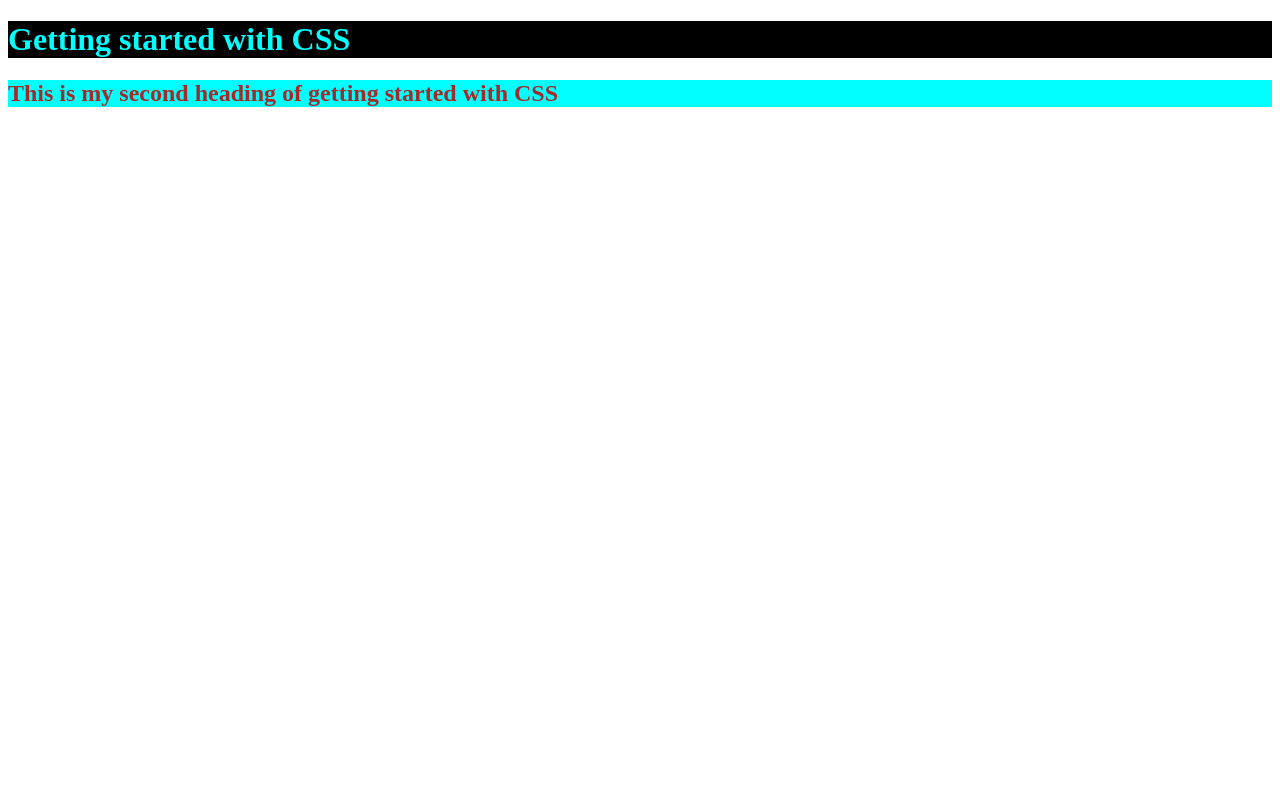
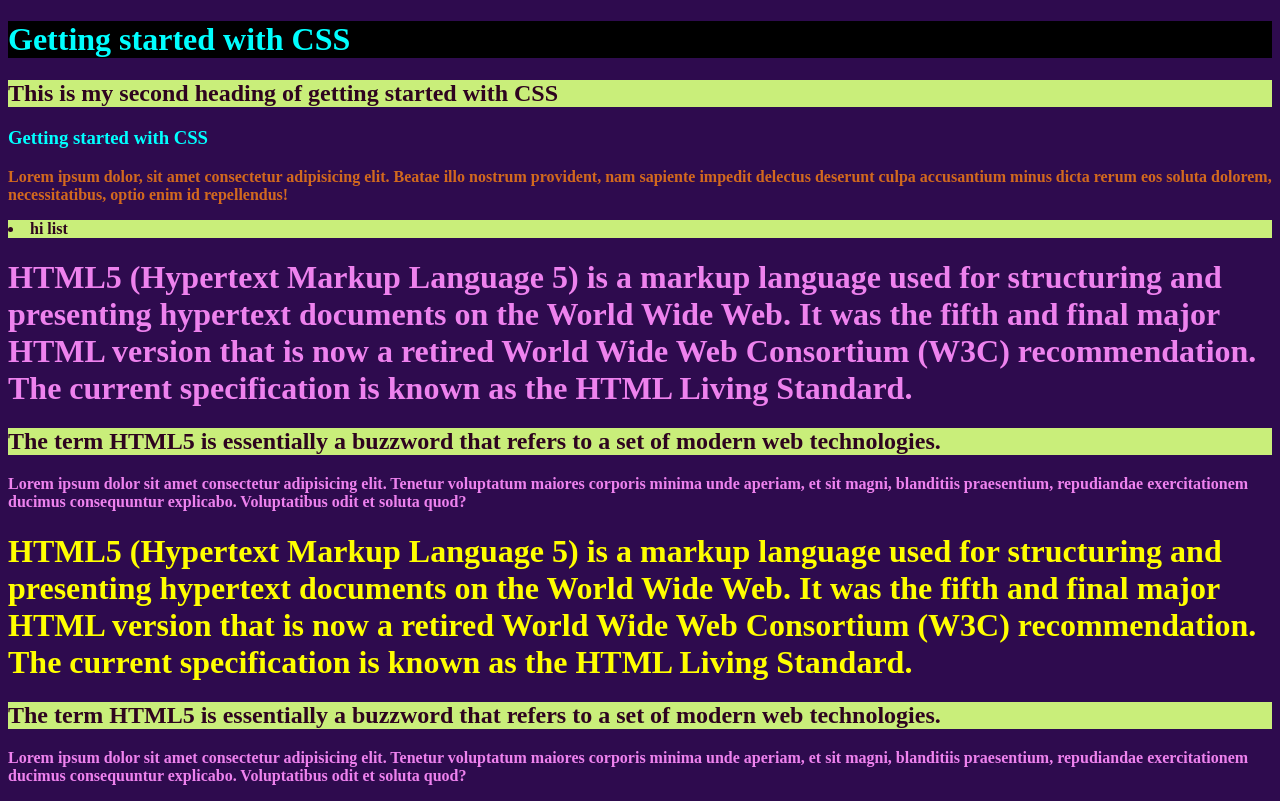
Before and after one commit to MuhammadAdnan1998/practice-coding-CSS, a plain HTML site: page 01. chapter-introducing-css/index.html in a window 1280 px wide. Drawn offline with Linux system fonts and the light colour scheme.

Commit message:
Add HTML structure with inline, internal, and external CSS styles, implemented universal, type, class, and id selectors

```diff
--- a/01. chapter-introducing-css/index.html
+++ b/01. chapter-introducing-css/index.html
@@ -1,5 +1,6 @@
 <!DOCTYPE html>
 <html lang="en">
+
 <head>
     <meta charset="UTF-8">
     <meta name="viewport" content="width=device-width, initial-scale=1.0">
@@ -8,13 +9,44 @@
 
     <!-- internal css -->
     <style>
-        h1{
+        h1 {
             color: blue;
         }
     </style>
 </head>
+
 <body>
     <h1 style="color: aqua; background-color: black;">Getting started with CSS</h1>
+
+    <!-- CSS selectors -->
     <h2>This is my second heading of getting started with CSS</h2>
+    <h3>Getting started with CSS </h3>
+    <p>
+        Lorem ipsum dolor, sit amet consectetur adipisicing elit. Beatae illo nostrum provident, nam sapiente impedit
+        delectus deserunt culpa accusantium minus dicta rerum eos soluta dolorem, necessitatibus, optio enim id
+        repellendus!
+    </p>
+    <li>hi list</li>
+
+    <!-- class selector -->
+    <h1 class="heading">
+        HTML5 (Hypertext Markup Language 5) is a markup language used for structuring and presenting hypertext documents on the World Wide Web. It was the fifth and final major HTML version that is now a retired World Wide Web Consortium (W3C) recommendation. The current specification is known as the HTML Living Standard.
+    </h1>
+    <h2> The term HTML5 is essentially a buzzword that refers to a set of modern web technologies.</h2>
+    <p class="heading">
+        Lorem ipsum dolor sit amet consectetur adipisicing elit. Tenetur voluptatum maiores corporis minima unde aperiam, et sit magni, blanditiis praesentium, repudiandae exercitationem ducimus consequuntur explicabo. Voluptatibus odit et soluta quod?
+    </p>
+
+    <!-- id selector -->
+    <!-- N.B : cannot assign the same ID to multiple elements. -->
+    <h1 id="CSS_firstChapter" class="heading">
+        HTML5 (Hypertext Markup Language 5) is a markup language used for structuring and presenting hypertext documents on the World Wide Web. It was the fifth and final major HTML version that is now a retired World Wide Web Consortium (W3C) recommendation. The current specification is known as the HTML Living Standard.
+    </h1>
+    <h2>
+        The term HTML5 is essentially a buzzword that refers to a set of modern web technologies.</h2>
+    <p class="heading">
+        Lorem ipsum dolor sit amet consectetur adipisicing elit. Tenetur voluptatum maiores corporis minima unde aperiam, et sit magni, blanditiis praesentium, repudiandae exercitationem ducimus consequuntur explicabo. Voluptatibus odit et soluta quod?
+    </p>
+
 </body>
 </html>
--- a/01. chapter-introducing-css/styles/style.css
+++ b/01. chapter-introducing-css/styles/style.css
@@ -2,3 +2,33 @@ h2{
     color: brown;
     background-color: aqua;
 }
+
+/* CSS selectors */
+/* universal selector */
+*{
+    color: aqua;
+    background-color: rgb(46, 11, 78);
+    font-weight: bold;
+}
+
+/* type selector */
+h3{
+    color: aqua;
+    background-color: rgb(46, 11, 78);
+    font-weight: bold;
+}
+p{
+    color: chocolate;
+}
+h2,li{
+    color: rgb(46, 4, 31);
+    background-color: rgb(201, 238, 122);
+}
+
+/* class selector */
+.heading{
+    color: violet;
+}
+#CSS_firstChapter{
+    color: yellow;
+}
```
